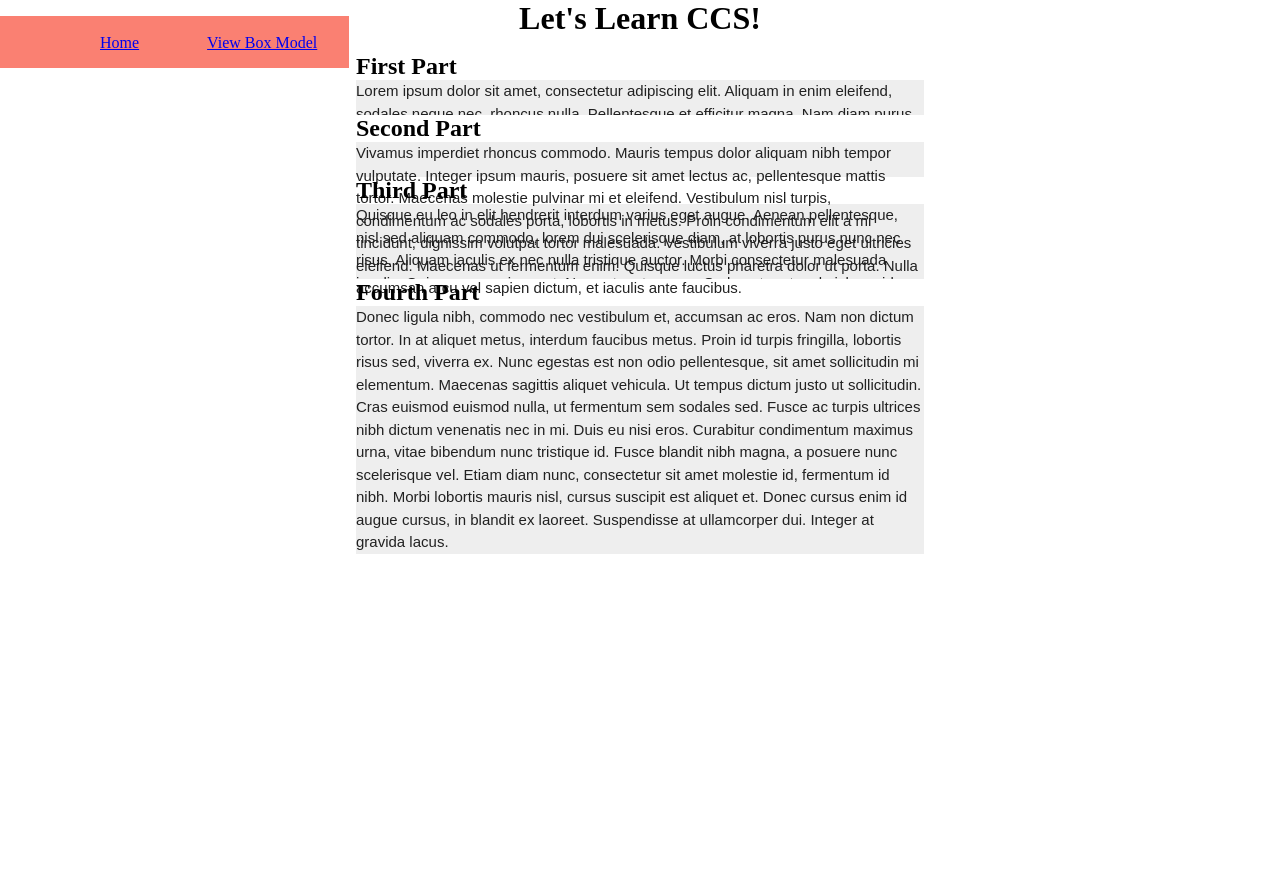
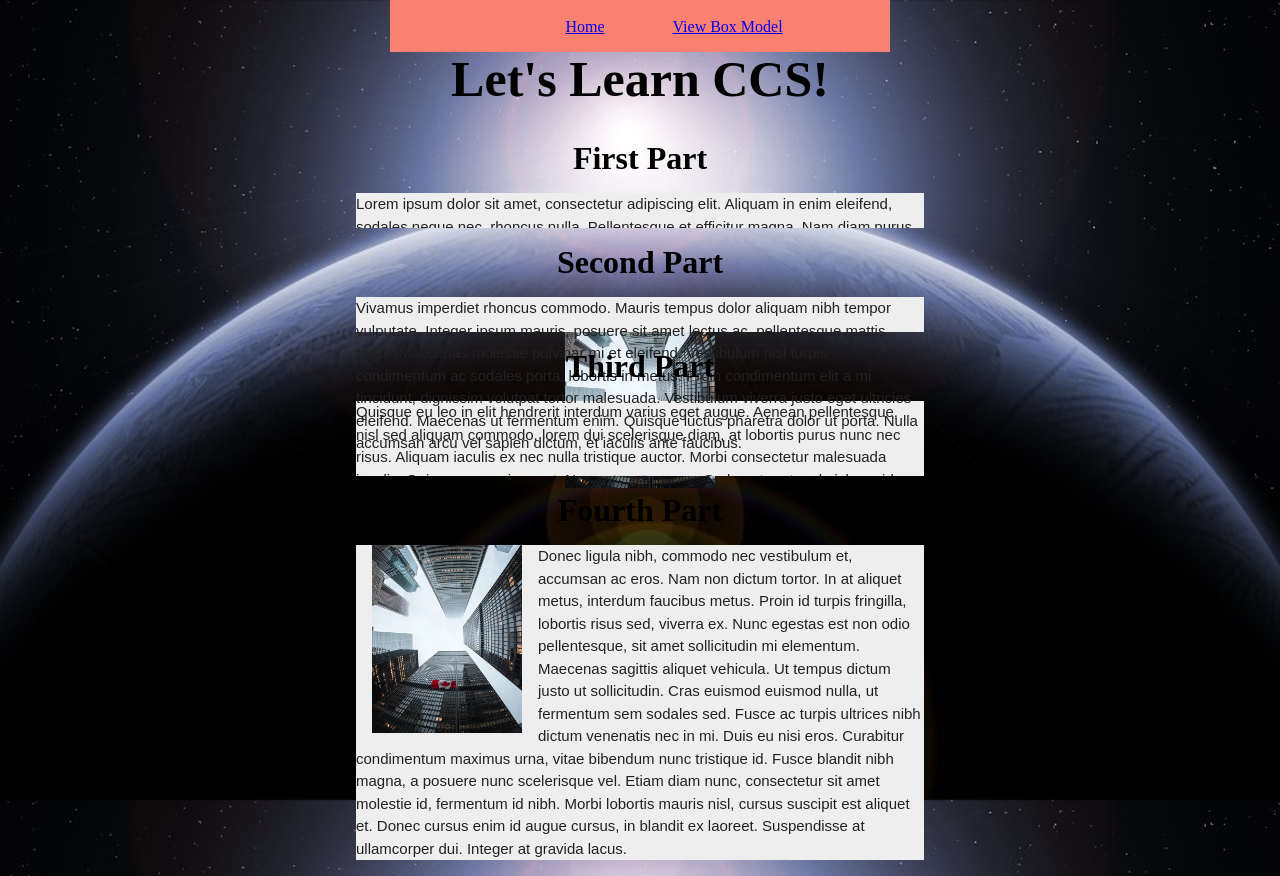
Before and after one commit to MarvRoldan/Lets-Learn-CSS, a plain HTML site: page index.html in a window 1280 px wide. Before the commit the page ends 800 px from the top, so only its background shows below. Drawn offline with Linux system fonts and the light colour scheme.

Commit message:
Added z-index

```diff
--- a/css/main.css
+++ b/css/main.css
@@ -1,22 +1,40 @@
-* { /* Browser reset */
+* { /* Basic browser reset */
     box-sizing: border-box; /* Up to the border */
     margin: 0;
     padding: 0;
+    font-size: 16px; /* Default font size */
 }
 
-h1 {
+body {
+    background-image: url( '../img/space\ background.jpg' ); /* Go  back one level */
+    background-size: cover; /* Cover the whole element */
+    background-repeat: no-repeat; /*Show one of the image, instead of unlimited titles. */
+    background-attachment: fixed;
+    /* background-position: top right; Can use x,y and even -numbers */
+}
+h1, h2 {
+    font-size: 50px;
     font-family: "Times New Roman", Georgia, serif; /* " " Means it's one font */
     text-align: center;
+    padding-top: 50px;
+}
+
+h2 {
+    font-size: 32px;
+    padding: 16px 0;
 }
 
 nav {
     width: auto;
     max-width: 500px;
     background-color: salmon;
-    margin: 16px auto; /* 16px top and bottom. Left and Right auto */
+    margin: 0 auto; /* 16px top and bottom. Left and Right auto */
     /* 16px auto 32px. This would be 16px top, left right auto, 32px bottom */
     position: fixed;
     top: 0;
+    left: 0;
+    right: 0;
+    bottom: auto;
 }
 
 nav ul {
@@ -53,6 +71,25 @@ p {
     line-height: 1.5;
     color: rgb( 33, 33, 33); /* There are a few ways to do color... */
     background-color: #eeeeee; /* Can also use hex */
+}
+
+#float-practice {
+    float: left;
+    margin-top: 0;
+    margin-left: 16px;
+    margin-right: 16px;
+    margin-bottom: 0;
+    /* margin: 0 16px 16x 0 */
+}
+
+#z-index-practice {
+    display: block;
+    position: absolute;
+    top: 300px;
+    right: 0;
+    left: 0;
+    margin: auto;
+    z-index: -1;
 }
 
 /* Text meant only for screen readers. */
--- a/index.html
+++ b/index.html
@@ -45,8 +45,11 @@
             </p>
             <h2>Fourth Part</h2>
             <p>
-                Donec ligula nibh, commodo nec vestibulum et, accumsan ac eros. Nam non dictum tortor. In at aliquet metus, interdum faucibus metus. Proin id turpis fringilla, lobortis risus sed, viverra ex. Nunc egestas est non odio pellentesque, sit amet sollicitudin mi elementum. Maecenas sagittis aliquet vehicula. Ut tempus dictum justo ut sollicitudin.
+                <img id="float-practice" src="./img/Toronto.jpg" alt="Toronto view" title="Toronto Scene" width="150">Donec ligula nibh, commodo nec vestibulum et, accumsan ac eros. Nam non dictum tortor. In at aliquet metus, interdum faucibus metus. Proin id turpis fringilla, lobortis risus sed, viverra ex. Nunc egestas est non odio pellentesque, sit amet sollicitudin mi elementum. Maecenas sagittis aliquet vehicula. Ut tempus dictum justo ut sollicitudin.
                 Cras euismod euismod nulla, ut fermentum sem sodales sed. Fusce ac turpis ultrices nibh dictum venenatis nec in mi. Duis eu nisi eros. Curabitur condimentum maximus urna, vitae bibendum nunc tristique id. Fusce blandit nibh magna, a posuere nunc scelerisque vel. Etiam diam nunc, consectetur sit amet molestie id, fermentum id nibh. Morbi lobortis mauris nisl, cursus suscipit est aliquet et. Donec cursus enim id augue cursus, in blandit ex laoreet. Suspendisse at ullamcorper dui. Integer at gravida lacus.
+            </p>
+            <p>
+                <img id="z-index-practice" src="./img/Toronto.jpg" alt="Toronto view" title="Toronto Scene" width="150">
             </p>
         </article>
     </body>
```
Also changed, not shown: img/Toronto.jpg (added), img/space background.jpg (added).
